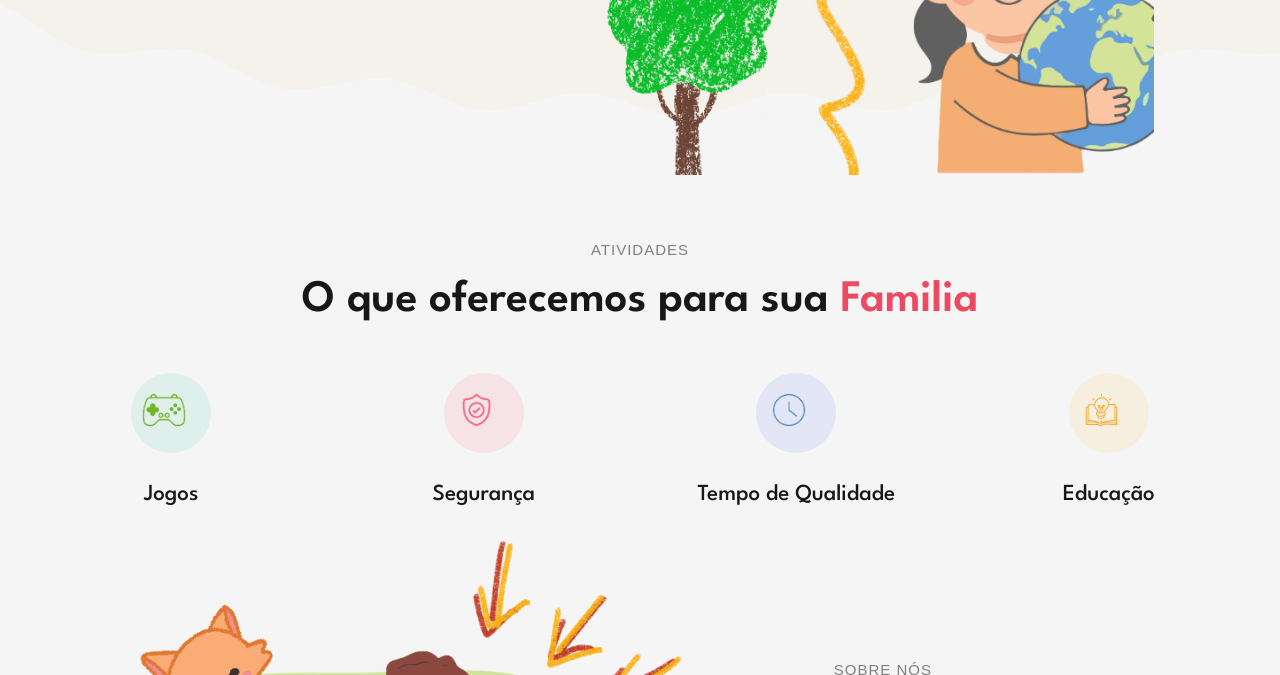
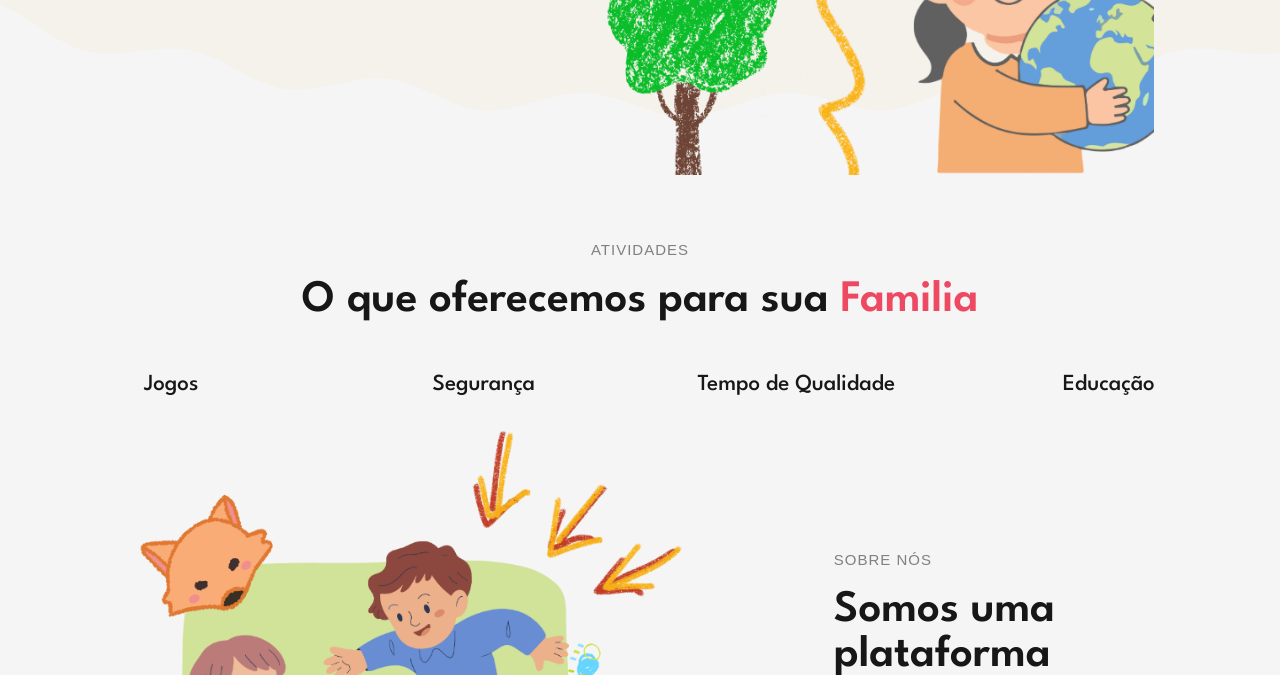
Before and after one commit to angelaepifaniocs/Projeto4, a plain HTML site: page index.html in a window 1280 px wide. Shown: the part 425-1100 px from the top of the page. Drawn offline with Linux system fonts and the light colour scheme.

Commit message:
Remove card icons from categoria-card elements
Removed card icons from multiple categoria-card elements.

```diff
--- a/index.html
+++ b/index.html
@@ -144,11 +144,6 @@
             <li>
               <div class="categoria-card" style="--color: 170, 75%, 41%">
 
-                <div class="card-icon">
-                  <img src="image/24.png" width="40" height="40"
-                    alt="" class="img-att">
-                </div>
-
                 <h3 class="h3">
                   <a href="#" class="card-title">Jogos</a>
                 </h3>
@@ -157,11 +152,6 @@
 
             <li>
               <div class="categoria-card" style="--color: 351, 83%, 61%">
-
-                <div class="card-icon">
-                  <img src="image/23.png" width="40" height="40"
-                    alt="" class="img-att">
-                </div>
 
                 <h3 class="h3">
                   <a href="#" class="card-title">Segurança</a>
@@ -172,11 +162,6 @@
             <li>
               <div class="categoria-card" style="--color: 229, 75%, 58%">
 
-                <div class="card-icon">
-                  <img src="image/25.png" width="40" height="40"
-                    alt="" class="img-att">
-                </div>
-
                 <h3 class="h3">
                   <a href="#" class="card-title">Tempo de Qualidade</a>
                 </h3>
@@ -186,11 +171,6 @@
 
             <li>
               <div class="categoria-card" style="--color: 42, 94%, 55%">
-
-                <div class="card-icon">
-                  <img src="image/26.png" width="40" height="40px"
-                    alt="" class="img-att">
-                </div>
 
                 <h3 class="h3">
                   <a href="#" class="card-title">Educação</a>
```
